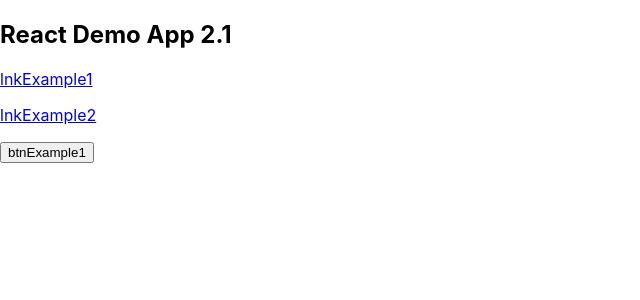
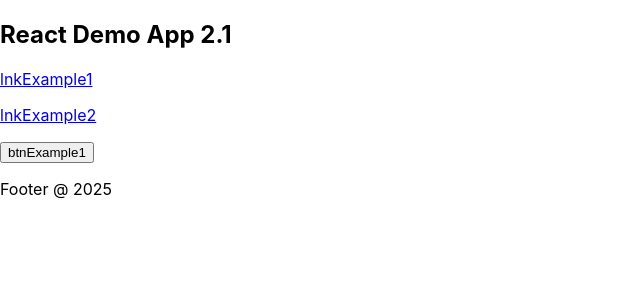
Before and after one commit to NatGallagher/React-Demos, a React (Create React App) app in the folder react-demo-app-v5/: page / in a window 1280 px wide. Shown: the top 300 px of the page, without its empty margins (0-640 px from the left). Built offline with nearby package versions, Linux system fonts and the light colour scheme.

Commit message:
v5 Footer function added

```diff
--- a/react-demo-app-v5/src/App.js
+++ b/react-demo-app-v5/src/App.js
@@ -5,6 +5,12 @@ function App() {
   function Header() {
     return(
       <h2>React Demo App 2.1</h2>
+    )
+  }
+
+  const Footer = () => {
+    return(
+      <p>Footer @ 2025</p>
     )
   }
   return (
@@ -16,7 +22,9 @@ function App() {
         <a href="#">lnkExample2</a>
         <p></p>
         <button>btnExample1</button>
+        <p></p>
       </div>
+      <Footer/>
     </>
   );
 }
```
